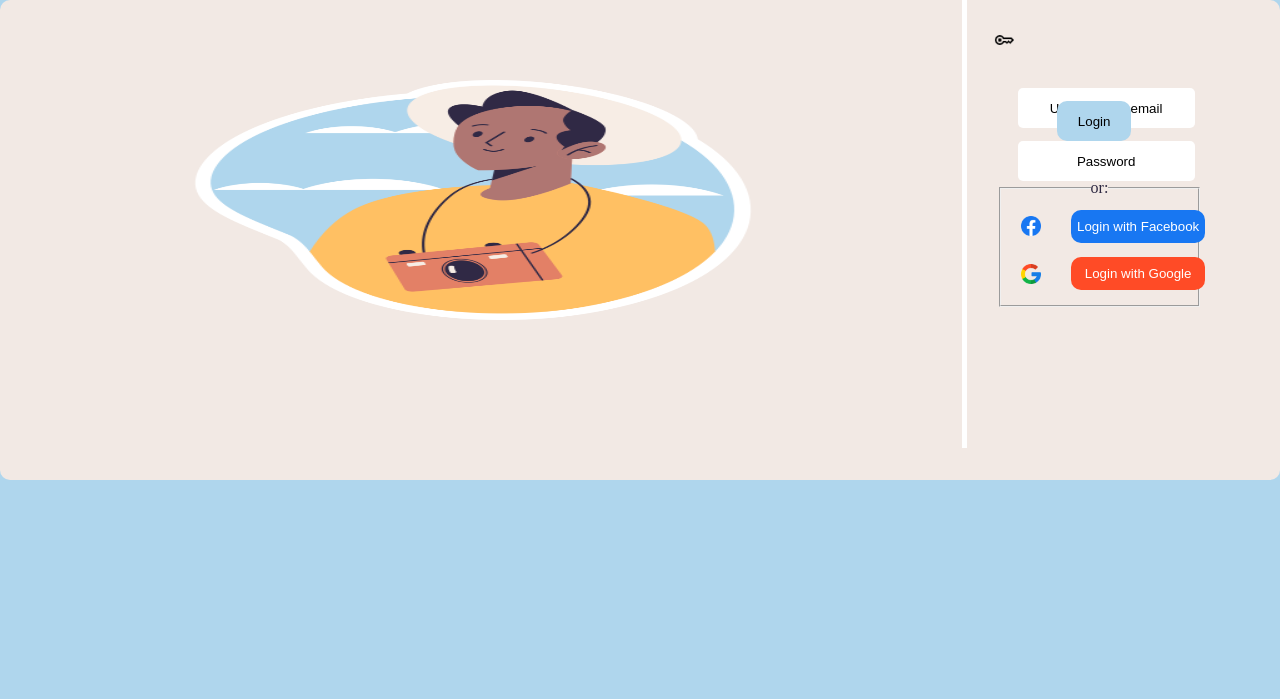
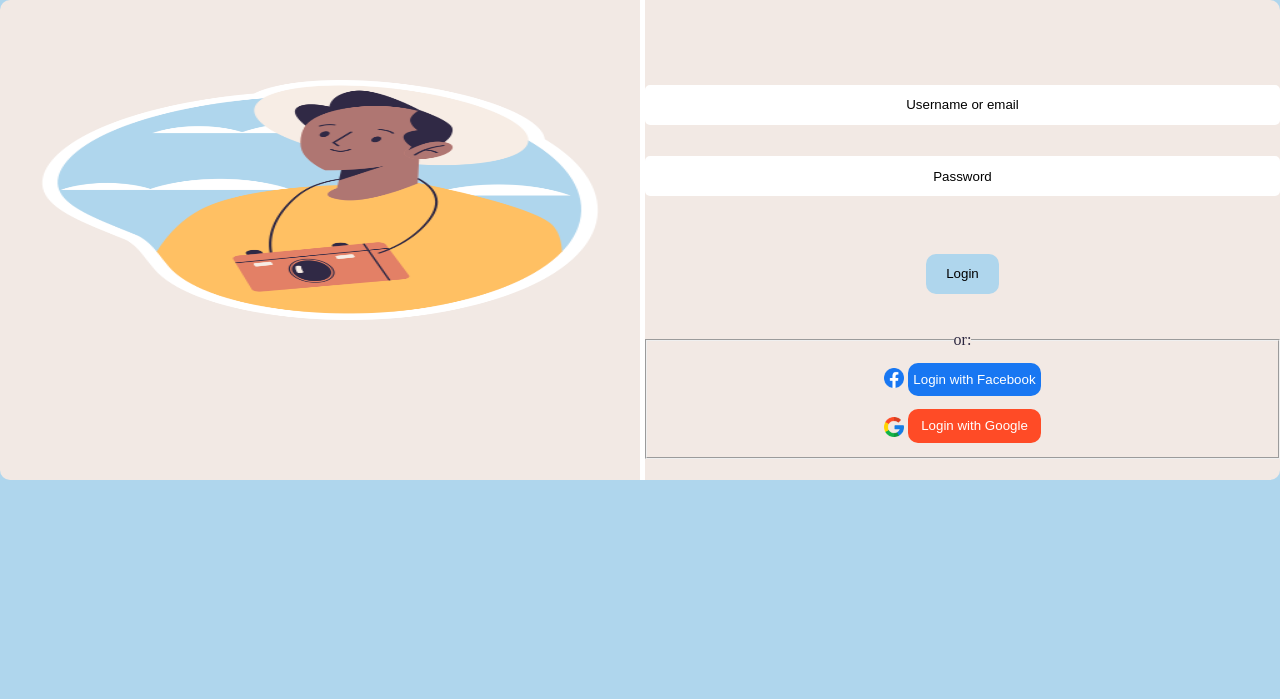
Before and after one commit to Vitor104/login-page, a plain HTML site: page index.html in a window 1280 px wide. Shown: the part 101-800 px from the top of the page. Drawn offline with Linux system fonts and the light colour scheme.

Commit message:
Update index.css

```diff
--- a/resources/index.css
+++ b/resources/index.css
@@ -140,13 +140,20 @@ header {
     #container > form {
         border-left: 5px solid white;
         position: relative;
-        right: 7em;
+        display: flex;
+        flex-direction: column;
+        align-content: center;
+        justify-content: center;
+        bottom: 0;
+        width: 50%;
     }
 
-    #container > form > input, button, fieldset {
-        position: relative;
-        top: 9em;
-        left: 2em;
+    #container > form > button {
+        margin: 0 auto;
+    }
+
+    #container > form > .img-person {
+        display: none;
     }
 
     #container > #tourist {
@@ -155,7 +162,7 @@ header {
         margin: 0 auto;
         height: 15em;
         position: relative;
-        right: 4em;
+
         top: 5em;
     }
   }
```
